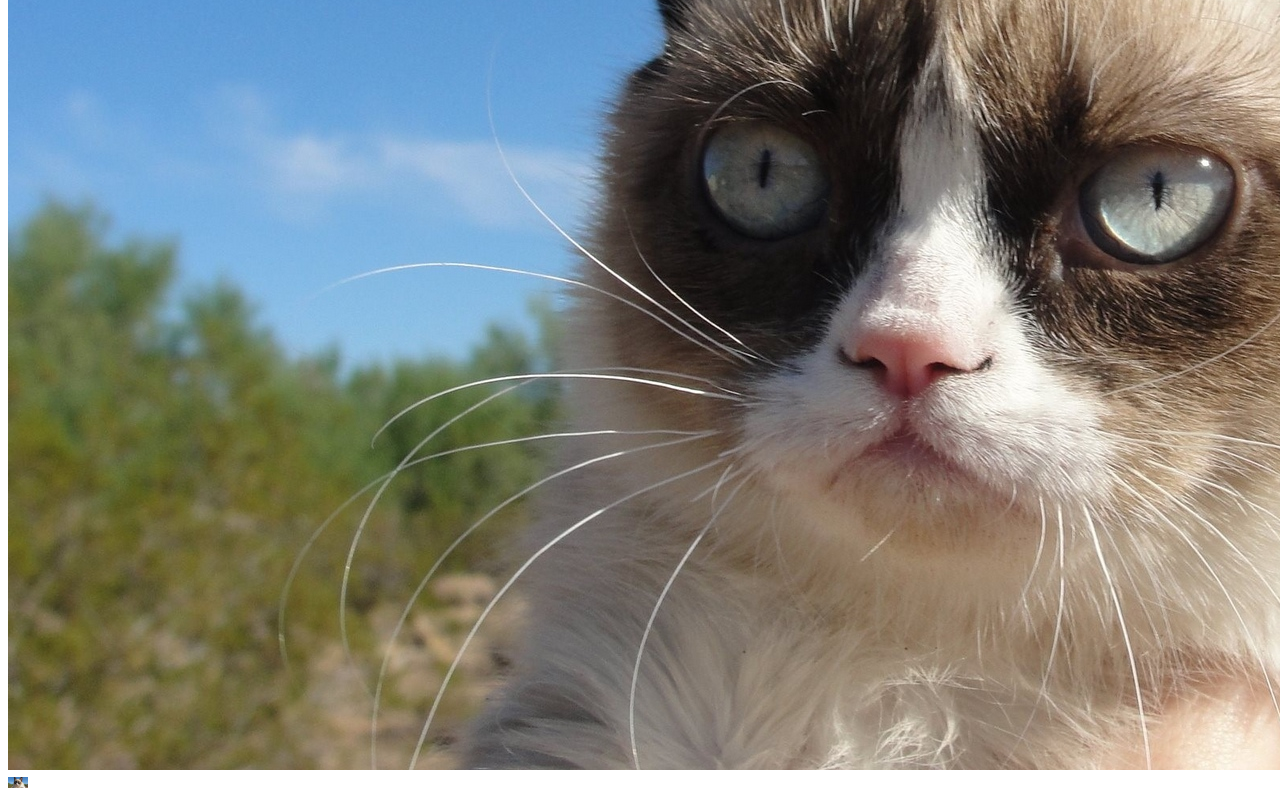
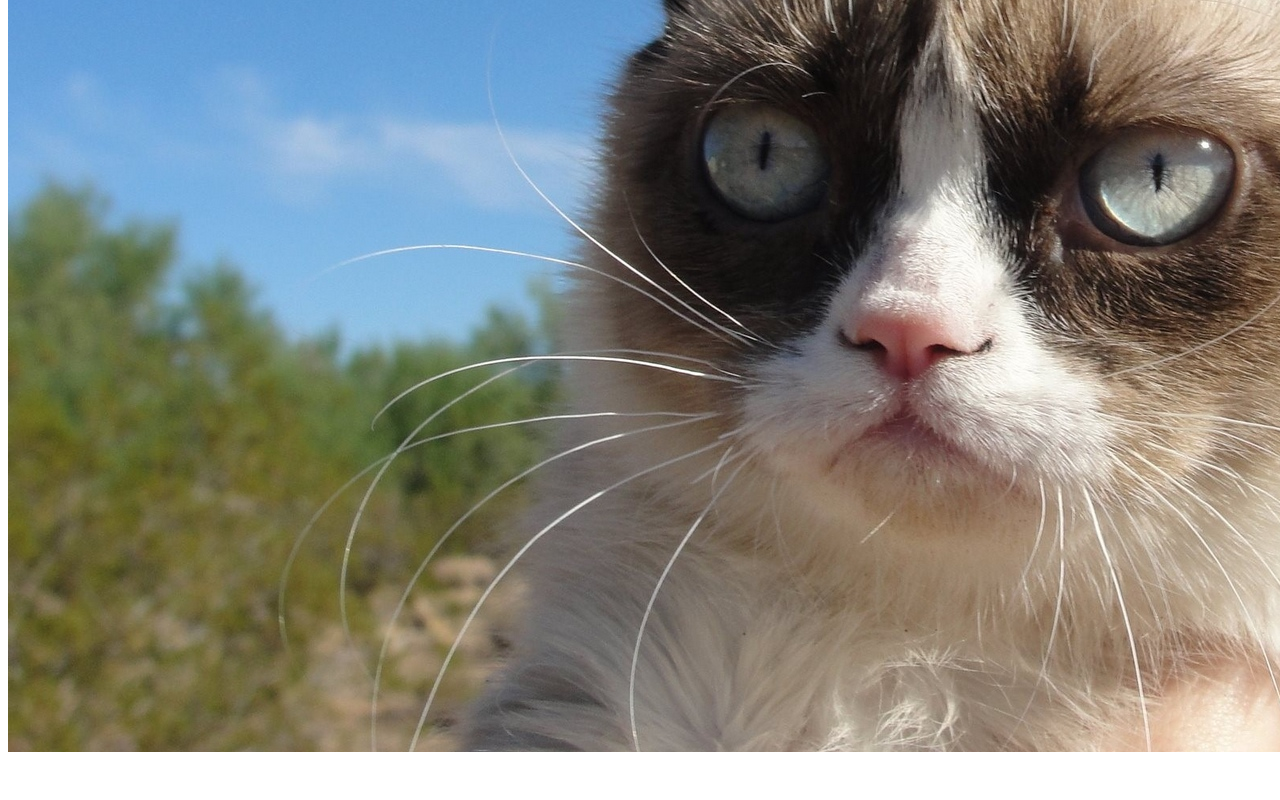
Before and after one commit to VipAndreas/Number1, a plain HTML site: page index.html in a window 1280 px wide. Shown: the part 480-1280 px from the top of the page. After the commit the page ends 1244 px from the top, so only its background shows below. Drawn offline with Linux system fonts and the light colour scheme.

Commit message:
Update index.html

```diff
--- a/index.html
+++ b/index.html
@@ -5,8 +5,6 @@
   </head>
   <body>
     <h1>Hello World</h1>
-    <img src="grumpy.jpg" width= "20px" alt="Grumpy Cat">
-    <img src="grumpy.jpg" heidth= "20px" alt="Grumpy Cat">
-    <img src="grumpy.jpg" heidth= "20px" width= "20px" alt="Grumpy Cat">
+    <img src="grumpy.jpg" alt="Grumpy Cat">
   </body>
 </html>
```
